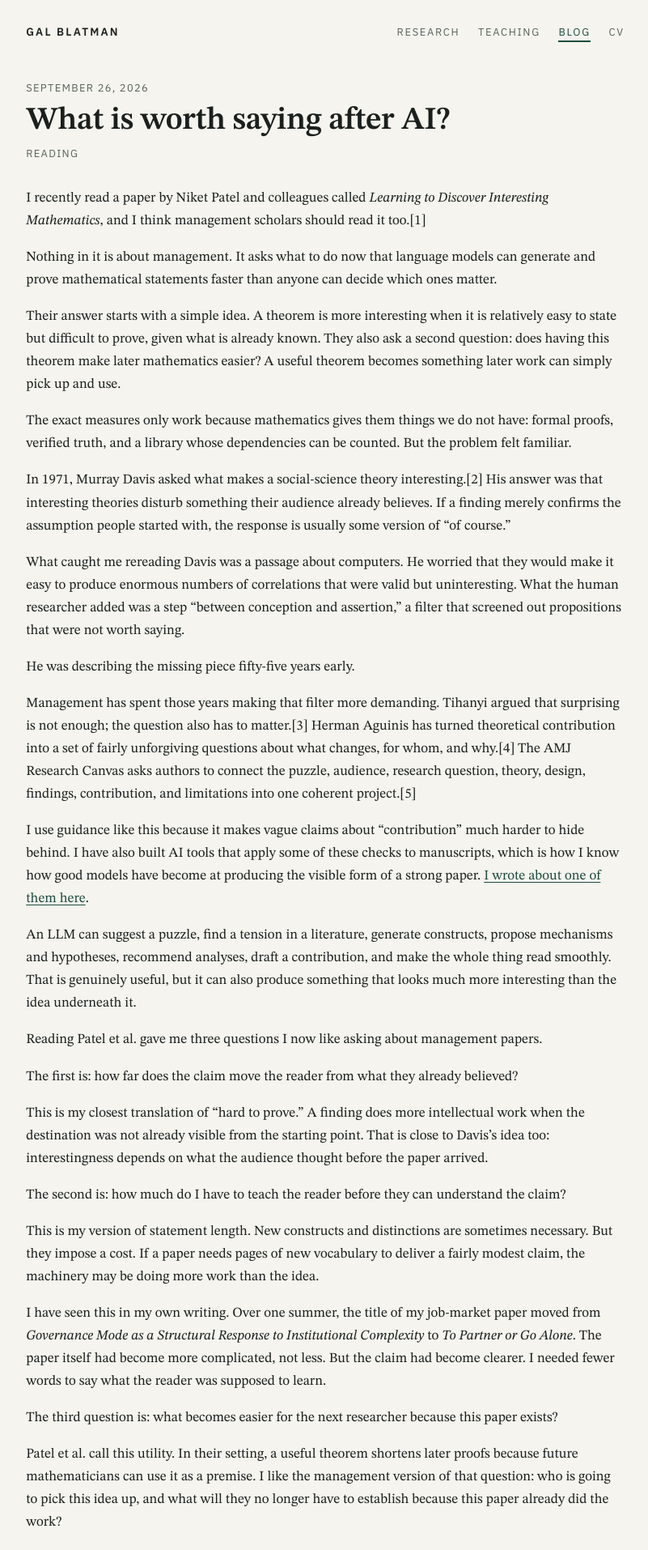
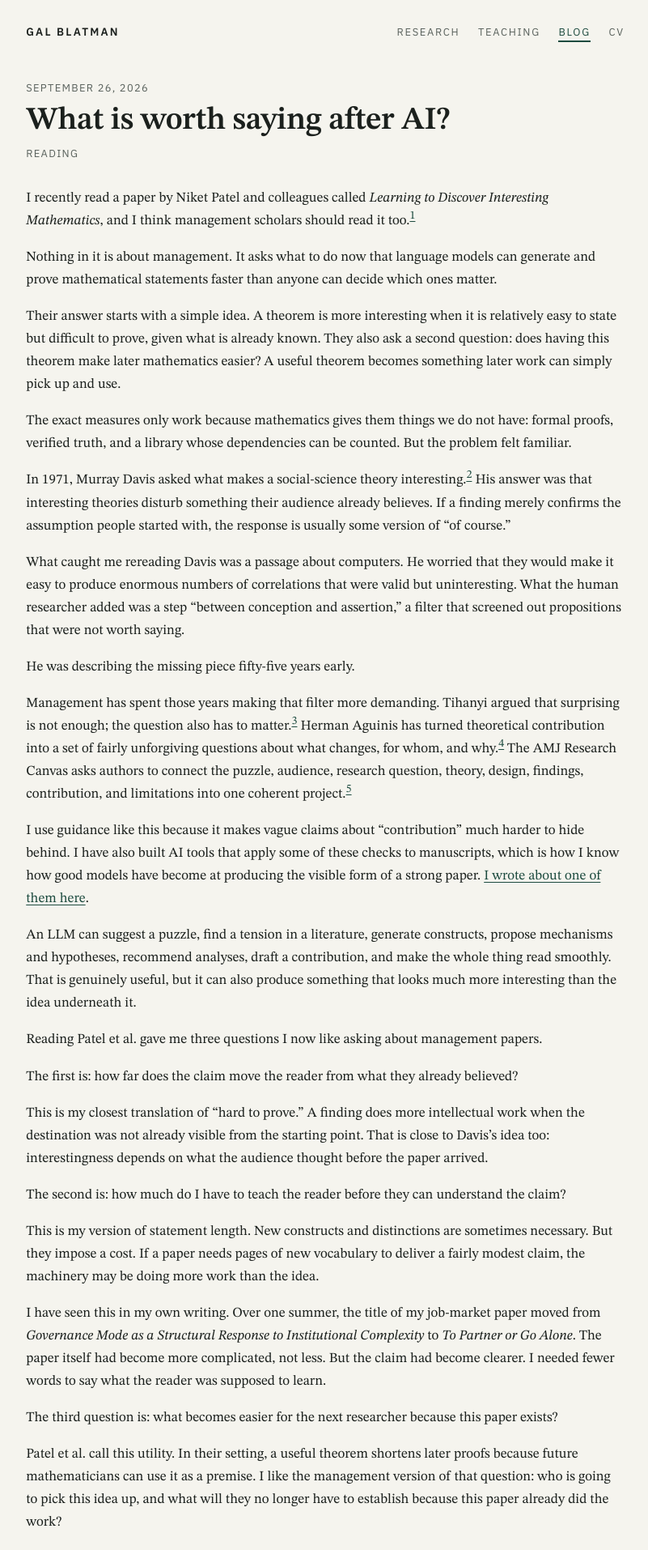
Before and after one commit to GalBlatman/GalBlatman.github.io, a Jekyll site: the page built from _posts/2026-09-26-what-is-worth-saying-after-ai.md, in a window 1280 px wide. Shown: the top 1914 px of the page at 81% size, without its empty margins (238-1039 px from the left). Built offline with Jekyll 4.4.1, drawn with Linux system fonts in a browser that asks for light colours; some of the changed text lies outside the part shown.

Commit message:
Convert post endnotes to kramdown footnotes, add footnote styles
Co-Authored-By: Claude Fable 5.1 <noreply@anthropic.com>

```diff
--- a/_layouts/post.html
+++ b/_layouts/post.html
@@ -131,6 +131,11 @@ footer a{text-decoration:none}
   .rise.d1{animation-delay:.07s}.rise.d2{animation-delay:.14s}.rise.d3{animation-delay:.21s}
   @keyframes rise{to{opacity:1;transform:none}}
 }
+sup{line-height:0}
+.footnotes{margin-top:2.5rem;padding-top:1rem;border-top:1px solid var(--line);font-size:.9rem;color:var(--muted)}
+.footnotes ol{padding-left:1.3rem}
+.footnotes li{margin-bottom:.6rem}
+.footnotes a.reversefootnote{text-decoration:none;margin-left:.3em}
 </style>
 </head>
 <body>
--- a/_posts/2026-09-26-what-is-worth-saying-after-ai.md
+++ b/_posts/2026-09-26-what-is-worth-saying-after-ai.md
@@ -5,7 +5,7 @@ tags: [reading]
 date: 2026-09-26 09:00:00 -0700
 ---
 
-I recently read a paper by Niket Patel and colleagues called *Learning to Discover Interesting Mathematics*, and I think management scholars should read it too.[1]
+I recently read a paper by Niket Patel and colleagues called *Learning to Discover Interesting Mathematics*, and I think management scholars should read it too.[^1]
 
 Nothing in it is about management. It asks what to do now that language models can generate and prove mathematical statements faster than anyone can decide which ones matter.
 
@@ -13,13 +13,13 @@ Their answer starts with a simple idea. A theorem is more interesting when it is
 
 The exact measures only work because mathematics gives them things we do not have: formal proofs, verified truth, and a library whose dependencies can be counted. But the problem felt familiar.
 
-In 1971, Murray Davis asked what makes a social-science theory interesting.[2] His answer was that interesting theories disturb something their audience already believes. If a finding merely confirms the assumption people started with, the response is usually some version of "of course."
+In 1971, Murray Davis asked what makes a social-science theory interesting.[^2] His answer was that interesting theories disturb something their audience already believes. If a finding merely confirms the assumption people started with, the response is usually some version of "of course."
 
 What caught me rereading Davis was a passage about computers. He worried that they would make it easy to produce enormous numbers of correlations that were valid but uninteresting. What the human researcher added was a step "between conception and assertion," a filter that screened out propositions that were not worth saying.
 
 He was describing the missing piece fifty-five years early.
 
-Management has spent those years making that filter more demanding. Tihanyi argued that surprising is not enough; the question also has to matter.[3] Herman Aguinis has turned theoretical contribution into a set of fairly unforgiving questions about what changes, for whom, and why.[4] The AMJ Research Canvas asks authors to connect the puzzle, audience, research question, theory, design, findings, contribution, and limitations into one coherent project.[5]
+Management has spent those years making that filter more demanding. Tihanyi argued that surprising is not enough; the question also has to matter.[^3] Herman Aguinis has turned theoretical contribution into a set of fairly unforgiving questions about what changes, for whom, and why.[^4] The AMJ Research Canvas asks authors to connect the puzzle, audience, research question, theory, design, findings, contribution, and limitations into one coherent project.[^5]
 
 I use guidance like this because it makes vague claims about "contribution" much harder to hide behind. I have also built AI tools that apply some of these checks to manuscripts, which is how I know how good models have become at producing the visible form of a strong paper. [I wrote about one of them here](https://galblatman.com/blog/teaching-claude-to-review-like-an-editor/).
 
@@ -47,7 +47,7 @@ The analogy also breaks in useful ways. A mathematical theorem can be checked be
 
 Difficulty is slippery too. My own job-market paper took years of deal-level data to assemble. That made it hard to do. I have learned not to mistake that for the idea being deep.
 
-And some of the best work is expensive to explain because it connects literatures that did not previously speak to one another. New vocabulary can be the price of building a bridge rather than evidence that the argument is inflated. Patel et al. acknowledge a related limit in their own measure: it does not fully capture results that connect previously unrelated objects or unify different areas.[1]
+And some of the best work is expensive to explain because it connects literatures that did not previously speak to one another. New vocabulary can be the price of building a bridge rather than evidence that the argument is inflated. Patel et al. acknowledge a related limit in their own measure: it does not fully capture results that connect previously unrelated objects or unify different areas.[^1]
 
 So I would not turn any of this into a score. I read the paper as a way of sharpening an old question.
 
@@ -59,16 +59,14 @@ Eventually, a model can help you make almost every part of a paper look coherent
 
 Then you have to walk into a room full of smart people and explain why the idea was worth saying.
 
----
-
 ### Endnotes
 
-1. Niket Patel, Ahmad Rammal, Amaury Hayat, Remi Munos, and Julia Kempe, "Learning to Discover Interesting Mathematics" (2026). The paper defines interestingness using proof difficulty relative to description length, examines downstream utility, and explicitly notes that its measure does not fully capture results that connect previously unrelated objects or unify areas. [arXiv:2609.28603](https://arxiv.org/abs/2609.28603).
+[^1]: Niket Patel, Ahmad Rammal, Amaury Hayat, Remi Munos, and Julia Kempe, "Learning to Discover Interesting Mathematics" (2026). The paper defines interestingness using proof difficulty relative to description length, examines downstream utility, and explicitly notes that its measure does not fully capture results that connect previously unrelated objects or unify areas. [arXiv:2609.28603](https://arxiv.org/abs/2609.28603).
 
-2. Murray S. Davis, "That's Interesting! Towards a Phenomenology of Sociology and a Sociology of Phenomenology," *Philosophy of the Social Sciences* 1 (1971): 309–344. Davis argues that interesting theories challenge assumptions held by their intended audience and describes the human filter between producing a proposition and deciding it is worth asserting. [Article](https://journals.sagepub.com/doi/10.1177/004839317100100211).
+[^2]: Murray S. Davis, "That's Interesting! Towards a Phenomenology of Sociology and a Sociology of Phenomenology," *Philosophy of the Social Sciences* 1 (1971): 309–344. Davis argues that interesting theories challenge assumptions held by their intended audience and describes the human filter between producing a proposition and deciding it is worth asserting. [Article](https://journals.sagepub.com/doi/10.1177/004839317100100211).
 
-3. Laszlo Tihanyi, "From 'That's Interesting' to 'That's Important'," *Academy of Management Journal* 63 (2020): 329–331. [https://doi.org/10.5465/amj.2020.4002](https://doi.org/10.5465/amj.2020.4002).
+[^3]: Laszlo Tihanyi, "From 'That's Interesting' to 'That's Important'," *Academy of Management Journal* 63 (2020): 329–331. [https://doi.org/10.5465/amj.2020.4002](https://doi.org/10.5465/amj.2020.4002).
 
-4. Herman Aguinis, "Theory Contribution Builder." [Theory Contribution Builder](https://www.hermanaguinis.com/theorycontribution.html).
+[^4]: Herman Aguinis, "Theory Contribution Builder." [Theory Contribution Builder](https://www.hermanaguinis.com/theorycontribution.html).
 
-5. Sinziana Dorobantu, Marc Gruber, Davide Ravasi, and Ned Wellman, "The AMJ Management Research Canvas: A Tool for Conducting and Reporting Empirical Research," *Academy of Management Journal* 67 (2024): 1163–1174. [https://doi.org/10.5465/amj.2024.4005](https://doi.org/10.5465/amj.2024.4005).
+[^5]: Sinziana Dorobantu, Marc Gruber, Davide Ravasi, and Ned Wellman, "The AMJ Management Research Canvas: A Tool for Conducting and Reporting Empirical Research," *Academy of Management Journal* 67 (2024): 1163–1174. [https://doi.org/10.5465/amj.2024.4005](https://doi.org/10.5465/amj.2024.4005).
```
